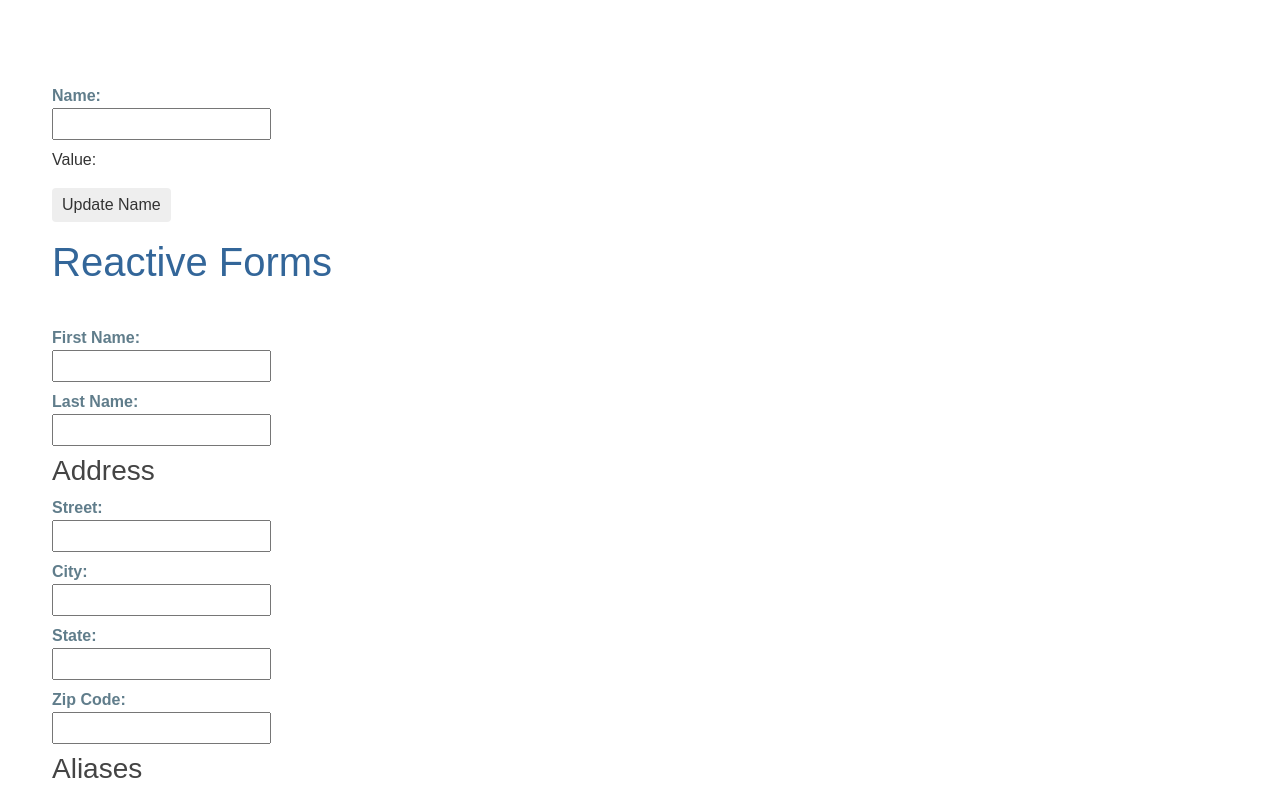
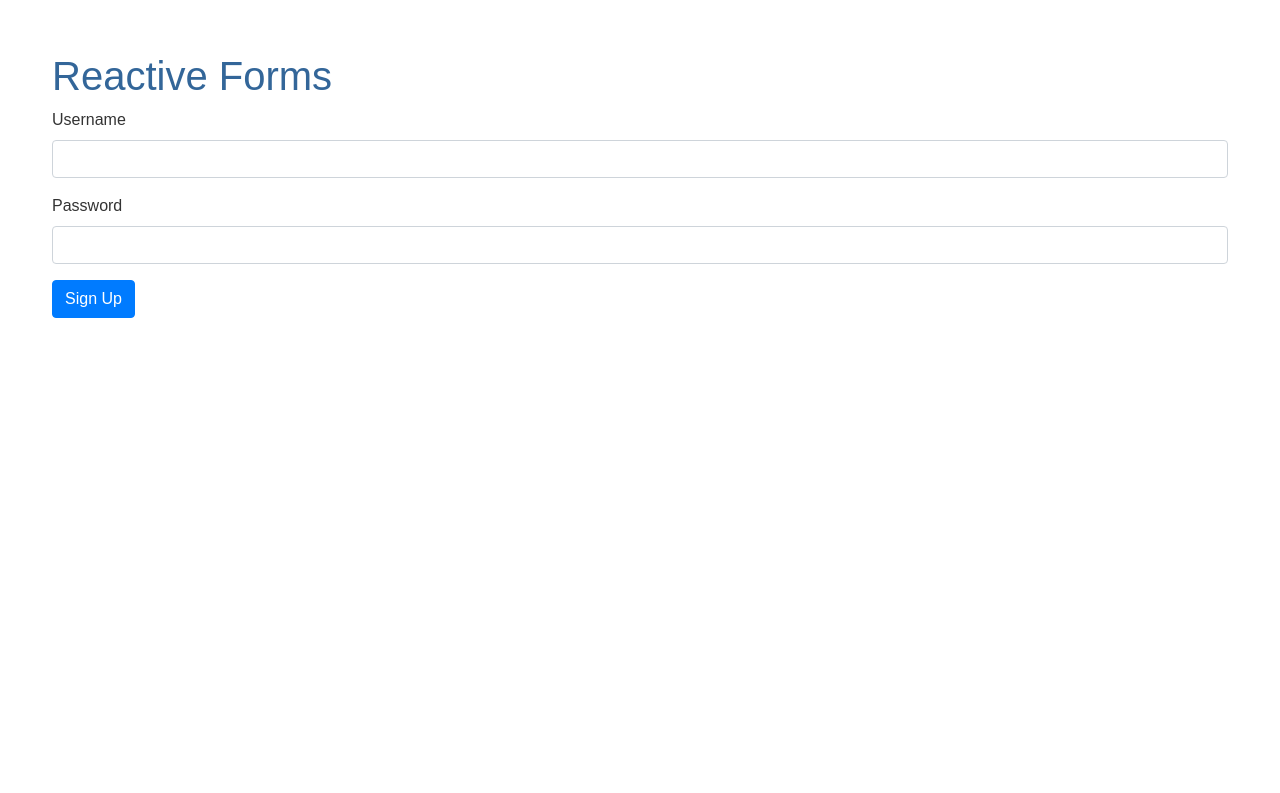
Before and after one commit to mdzobayer/angular-hello-world, an Angular app: page / in a window 1280 px wide. Shown: the top 793 px of the page. Built offline with nearby package versions, Linux system fonts and the light colour scheme.

Commit message:
Creating Controls programetically

```diff
--- a/src/app/app.component.html
+++ b/src/app/app.component.html
@@ -92,7 +92,9 @@ Property Buinding
 <!-- Reactive form -->
 
 <!-- <signup-form></signup-form> -->
-<app-name-editor></app-name-editor>
+<!-- <app-name-editor></app-name-editor> -->
 
 <h1>Reactive Forms</h1>
-<app-profile-editor></app-profile-editor>
+<!-- <app-profile-editor></app-profile-editor> -->
+
+<signup-form></signup-form>
--- a/src/app/signup-form/signup-form.component.html
+++ b/src/app/signup-form/signup-form.component.html
@@ -1,7 +1,8 @@
-<form>
+<form [formGroup]="form">
     <div class="form-group">
         <label for="username">Username</label>
         <input
+            formControlName="username"
             id="username"
             type="text"
             class="form-control">
@@ -9,6 +10,7 @@
     <div class="form-group">
         <label for="password">Password</label>
         <input
+            formControlName="password"
             id="password"
             type="text"
             class="form-control">
--- a/src/app/signup-form/signup-form.component.ts
+++ b/src/app/signup-form/signup-form.component.ts
@@ -1,9 +1,14 @@
 import { Component } from '@angular/core';
-
+import { FormGroup, FormControl } from '@angular/forms';
 @Component({
   selector: 'signup-form',
   templateUrl: './signup-form.component.html',
   styleUrls: ['./signup-form.component.css']
 })
 export class SignupFormComponent {
+
+  form = new FormGroup({
+    username: new FormControl(),
+    password: new FormControl()
+  });
 }
```
